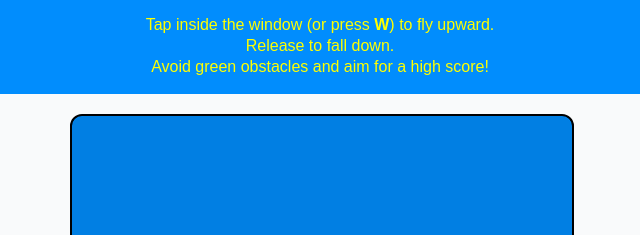
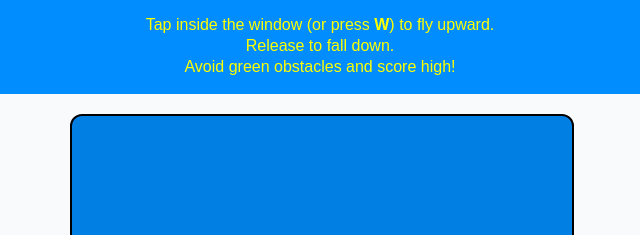
Before and after one commit to SuhaybDahir/bouncing-ball-deployment, a plain HTML site: page index.html in a window 1280 px wide. Shown: the part 187-422 px from the top of the page, 320-960 px from the left. Drawn offline with Linux system fonts and the light colour scheme.

Commit message:
Update index.html

```diff
--- a/index.html
+++ b/index.html
@@ -18,7 +18,7 @@
     <ul>
       <li>Tap inside the window (or press <strong>W</strong>) to fly upward.</li>
       <li>Release to fall down.</li>
-      <li>Avoid green obstacles and aim for a high score!</li>
+      <li>Avoid green obstacles and score high!</li>
     </ul>
   </header>
 
```
